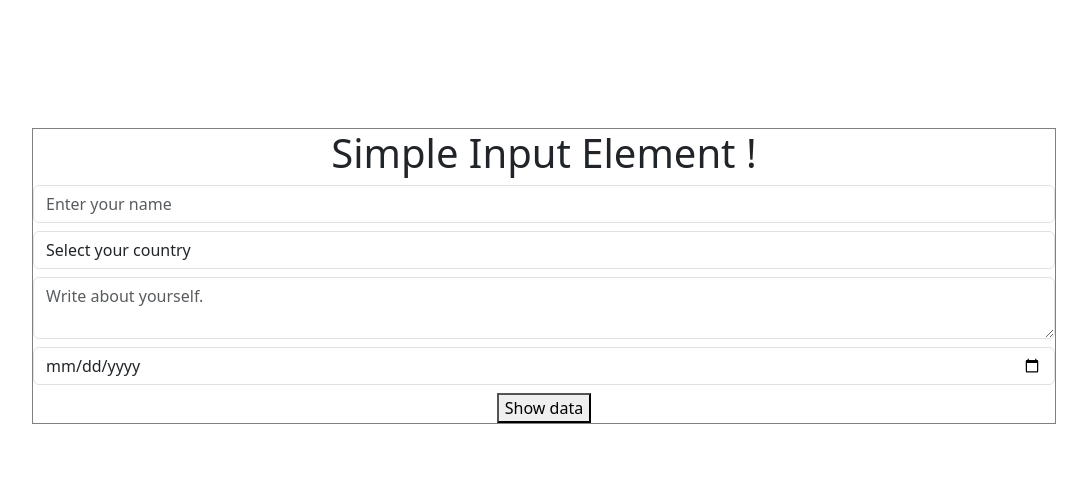
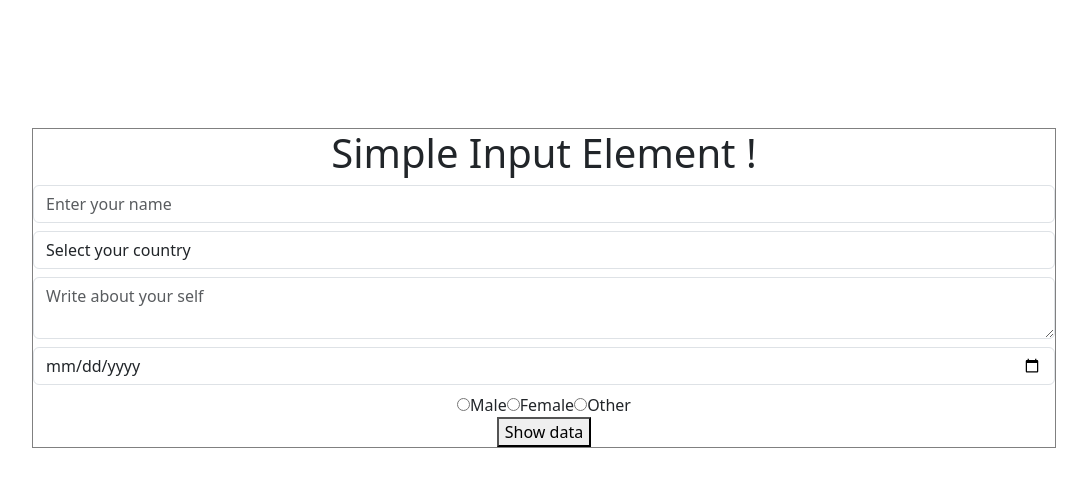
Before and after one commit to Torjuman/react-learning, a React app in the folder react-app/: page / in a window 1280 px wide. Shown: the top 486 px of the page, without its empty margins (96-1183 px from the left). Built offline with nearby package versions, Linux system fonts and the light colour scheme.

Commit message:
Added radio button to input section.

```diff
--- a/react-app/src/components/inputs/index.jsx
+++ b/react-app/src/components/inputs/index.jsx
@@ -1,12 +1,12 @@
 import React from 'react';
 
 class Input extends React.Component {
-
     state = {
         name: '',
         country: '',
         bio: '',
         birthday: '',
+        gender: '',
     }
     handleChange = event => {
         this.setState({[event.target.name]: event.target.value})
@@ -17,20 +17,28 @@ class Input extends React.Component {
 
         return (
             <div>
-                <input className="form-control my-2" type="text" onChange={this.handleChange} value={name} name="name" placeholder="Enter your name"/>
+                <input className="form-control my-2" type="text" name="name" placeholder="Enter your name" value={name} onChange={this.handleChange} />
 
-                <select className="form-control my-2" onChange=     {this.handleChange} value={country} name="country" >
+                <select className="form-control my-2" name="country" value={country} onChange={this.handleChange} >
                     <option >Select your country</option>
-                    <option value="Bangladesh">Bangladesh</option>
+                    <option value="Bnagladesh">Bnagladesh</option>
                     <option value="India">India</option>
                     <option value="Srilanka">Srilanka</option>
                     <option value="Pakistan">Pakistan</option>
                     <option value="China">China</option>
                 </select>
 
-                <textarea className="form-control my-2" onChange={this.handleChange} name="bio" value={bio} placeholder="Write about yourself."></textarea>
+                <textarea className="form-control my-2" name="bio" placeholder="Write about your self" value={bio} onChange={this.handleChange} ></textarea>
 
-                <input className="form-control my-2" onChange={this.handleChange} value={birthday} type="date" name="birthday"/>
+                <input className="form-control my-2" type="date" name="birthday" value={birthday} onChange={this.handleChange} />
+
+                <div onChange={this.handleChange}>
+                    <input type="radio" name="gender" value="Male" />Male
+
+                    <input type="radio" name="gender" value="Female" />Female
+
+                    <input type="radio" name="gender" value="Other" />Other
+                </div>
 
                 <button onClick={() => console.log(this.state)}>Show data</button>
             </div>
```
